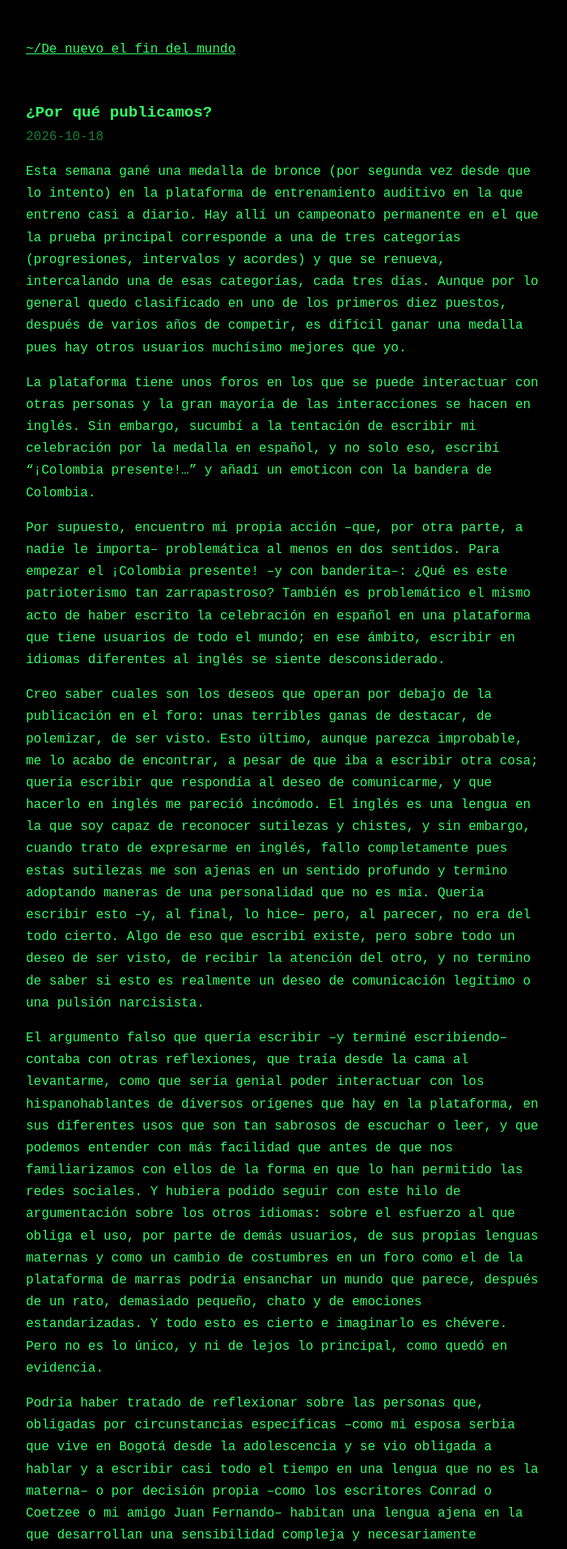
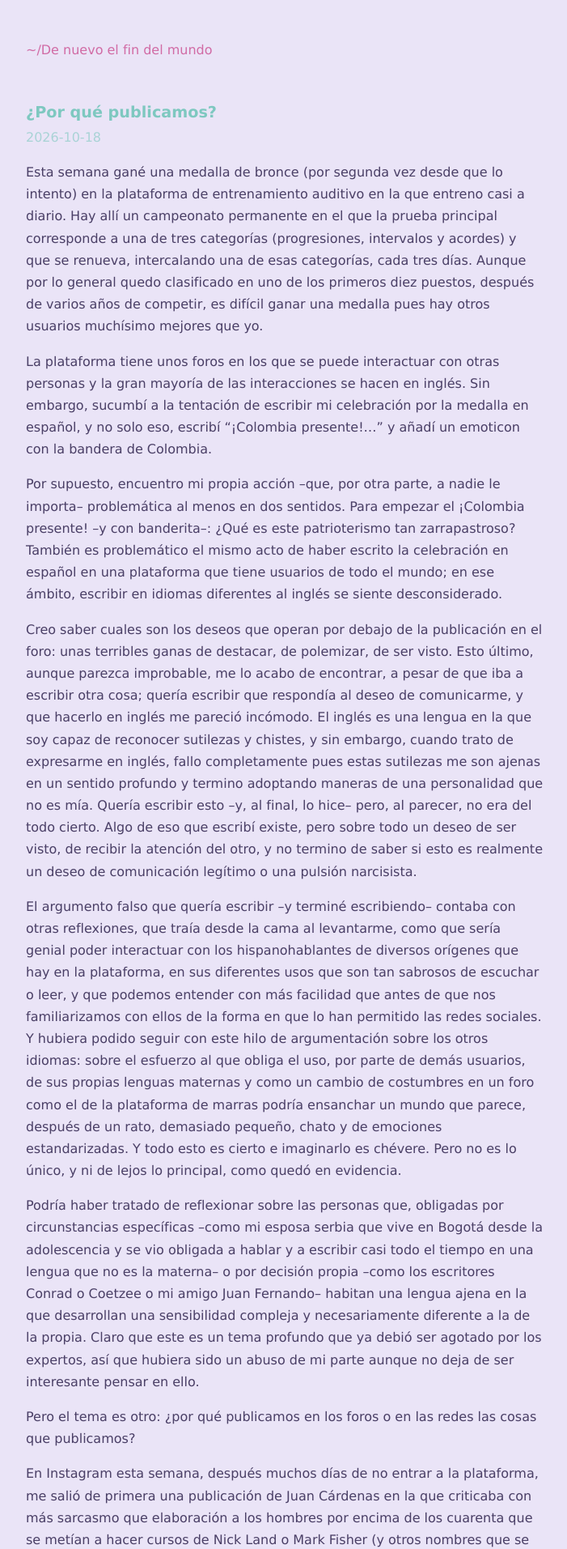
Before and after one commit to davidroacas/davidroacas.github.io, a Jekyll site: the page built from _posts/2026-10-18-por-que-publicamos.md, in a window 1280 px wide. Shown: the top 1913 px of the page at 81% size, without its empty margins (288-989 px from the left). Built offline with Jekyll 4.4.1, drawn with Linux system fonts in a browser that asks for light colours.

Commit message:
Update style.css

```diff
--- a/assets/css/style.css
+++ b/assets/css/style.css
@@ -2,22 +2,22 @@ body {
   max-width: 640px;
   margin: 0 auto;
   padding: 48px 16px;
-  background: #000;
-  color: #3f6;
-  font: 16px/1.7 "Courier New", monospace;
+  background: #EAE4F7;
+  color: #4A3F66;
+  font: 16px/1.7 Verdana, Geneva, sans-serif;
 }
-a { color: inherit; }
-a:hover { background: #3f6; color: #000; }
+a { color: #D16BA5; text-decoration: none; }
+a:hover { background: #FFC6E0; color: #4A3F66; }
 header { margin-bottom: 48px; }
 .cursor { animation: blink 1s steps(1) infinite; }
 @keyframes blink { 50% { opacity: 0; } }
-h1 { font-size: 1.2em; margin: 0; }
-h2 { font-size: 1em; margin-top: 3em; }
-hr { border: 0; text-align: center; margin: 2em 0; }
-hr::after { content: "* * *"; }
-time { opacity: .5; }
+h1 { font-size: 1.2em; margin: 0; color: #7EC8C0; }
+h2 { font-size: 1em; margin-top: 3em; color: #D16BA5; }
+hr { border: 0; text-align: center; margin: 2em 0; color: #B8A9D9; }
+hr::after { content: "✿ ✿ ✿"; }
+time { opacity: .6; color: #7EC8C0; }
 .posts { list-style: none; padding: 0; }
-img, video, audio { display: block; max-width: 100%; margin: 24px 0; border: 0; }
+img, video, audio { display: block; max-width: 100%; margin: 24px 0; border: 0; border-radius: 12px; }
 audio, video { width: 100%; }
-pre, blockquote { border-left: 1px solid; padding-left: 16px; margin-left: 0; overflow-x: auto; }
-::selection { background: #3f6; color: #000; }
+pre, blockquote { border-left: 4px solid #FFC6E0; padding-left: 16px; margin-left: 0; overflow-x: auto; background: #F6F1FC; }
+::selection { background: #B5EAD7; color: #4A3F66; }
```
